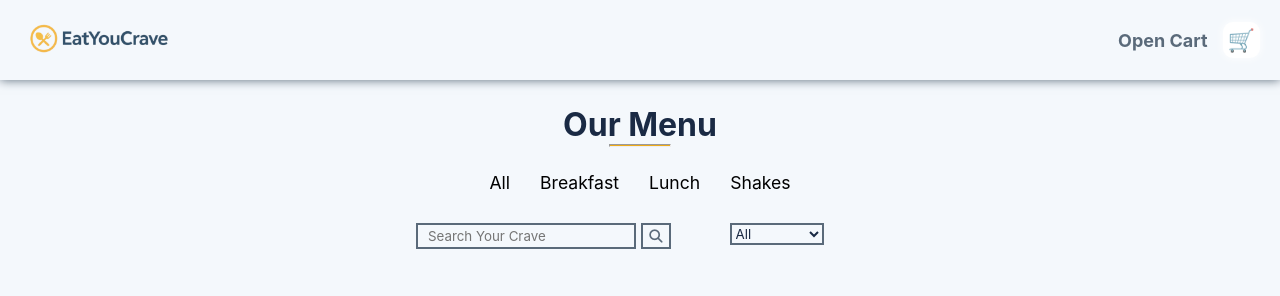
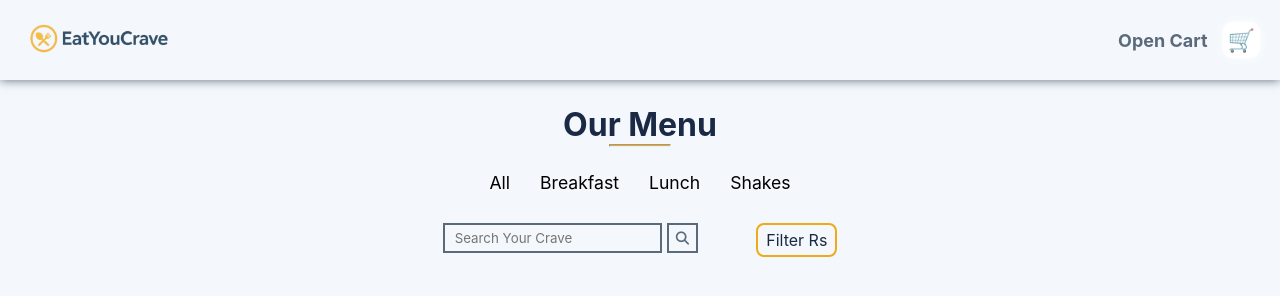
Before and after one commit to AhmedRaza186/Eat-You-Crave, a plain HTML site: page index.html in a window 1280 px wide. Shown: the top 296 px of the page. Drawn offline with Linux system fonts and the light colour scheme; grey boxes are pictures that could not be loaded.

Commit message:
task complete

```diff
--- a/app.js
+++ b/app.js
@@ -174,11 +174,11 @@ let menu = [
 let options = ['All','0 - 149Rs','150 - 299Rs','300 - 499Rs','500RS+']
 let select = options.map(function(option){
         if(option == 'All'){
-    return `<option value="${option}" onclick="rangeMenu('${option}')">${option}</option>`
+    return `<button onclick='allItems()'>${option}</button>`
     }
-          return ` <option value="${option}" onclick="rangeMenu('this')">${option}</option>`
+          return ` <button onclick="rangeMenu('${option}')">${option}</button>`
         })
-        document.querySelector('select').innerHTML = select.join('')
+        document.querySelector('.select-btns').innerHTML = select.join('')
 
        function rangeMenu(range){
 let items = menu.filter(function(menu){
@@ -186,6 +186,16 @@ let items = menu.filter(function(menu){
 }).map(menuFunc)
 document.querySelector('#foodItems').innerHTML = items.join('')
        }
+
+       function openOptions(){
+ document.querySelector('.select-btns').style.display = 'flex'
+   document.querySelector('.select p').setAttribute('onclick','closeOptions()')
+       }
+       function closeOptions(){
+ document.querySelector('.select-btns').style.display = 'none'
+   document.querySelector('.select p').setAttribute('onclick','openOptions()')
+       }
+
 
 function search(){
     let userInput = document.querySelector('.search input').value.toLowerCase().trim()
--- a/index.html
+++ b/index.html
@@ -58,9 +58,13 @@
                 <button onclick="search()"><i class="fa-solid fa-magnifying-glass"></i></button>
             </div>
             <div class="filter">
-                <select name="" id="">
+                <div class="select" >
+                    <p onclick="openOptions()">Filter Rs</p>
+                    <div class="select-btns">
 
-                </select>
+                    </div>
+
+                </div>
             </div>
         </div>
         <div id="foodItems">
--- a/style.css
+++ b/style.css
@@ -413,6 +413,7 @@ h1 hr{
     width: 70%;
     display: flex;
     gap: 5px;
+    height: 30px;
 }
 .search input{
     width: 70%;
@@ -436,15 +437,44 @@ h1 hr{
     border:2px solid var(--muted);
 
 }
-.filter{
-width: 30%;
+.select {
+  display: flex;
+  flex-direction: column;
+  gap: 10px;
+  justify-content: center;
+  align-items: center;
+  flex-wrap: wrap;
+  position: relative;
+  cursor: pointer;
 }
+.select p{
+    border: 2px solid var(--accent);
+    padding: 5px 8px;
+    border-radius: 8px;
 
-.filter select,option{
-    width: 70%;
-    background: transparent;
-    color: var(--text);
-   border:2px solid var(--muted);
+
+}
+.select-btns{
+    display: none;
+    flex-direction: column;
+    justify-content: center;
+    align-items: center;
+
+}
+.select-btns button {
+    padding: 8px 15px;
+    border: none;
+    border-radius: 8px;
+    cursor: pointer;
+    background: var(--accent);
+    color: white;
+    transition: 0.3s;
+
+
+}
+.select-btns button:hover {
+  transform: scale(1.05);
+  background: var(--accent-dark);
 }
 
 
```
